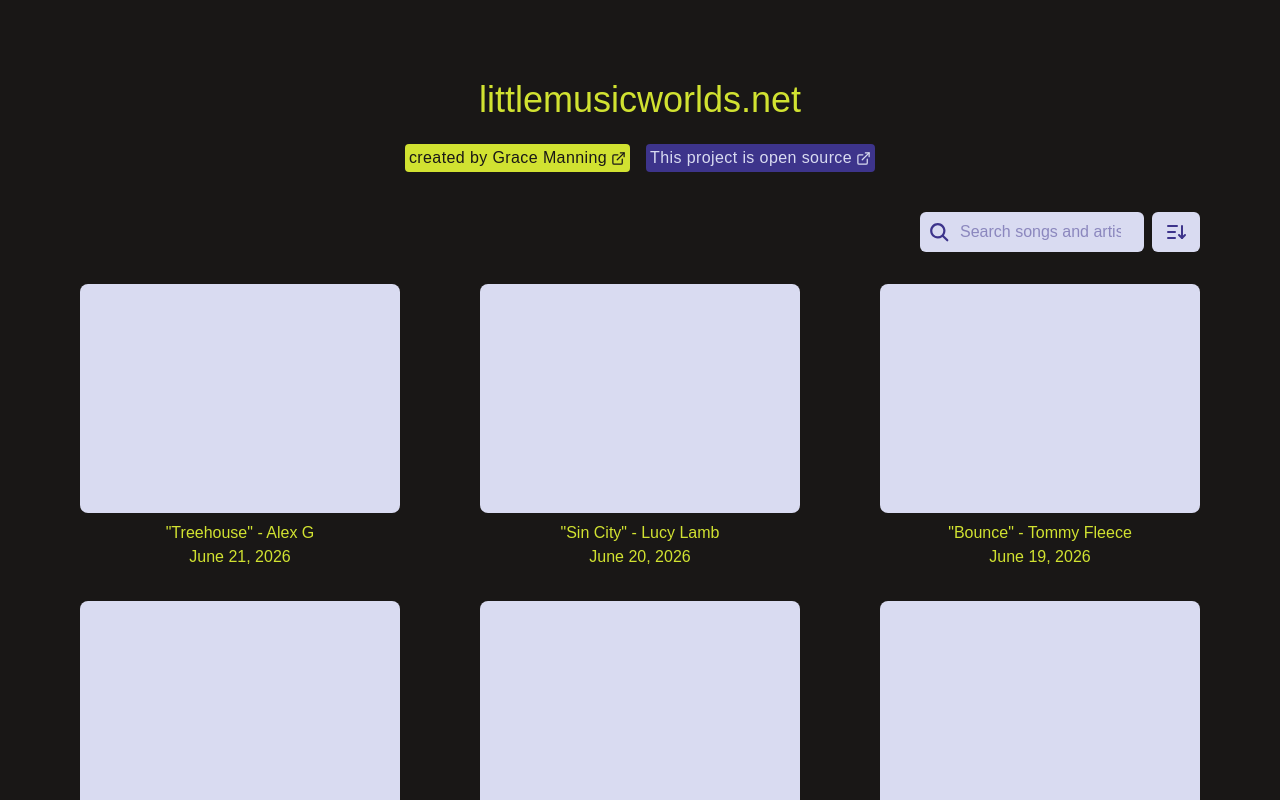
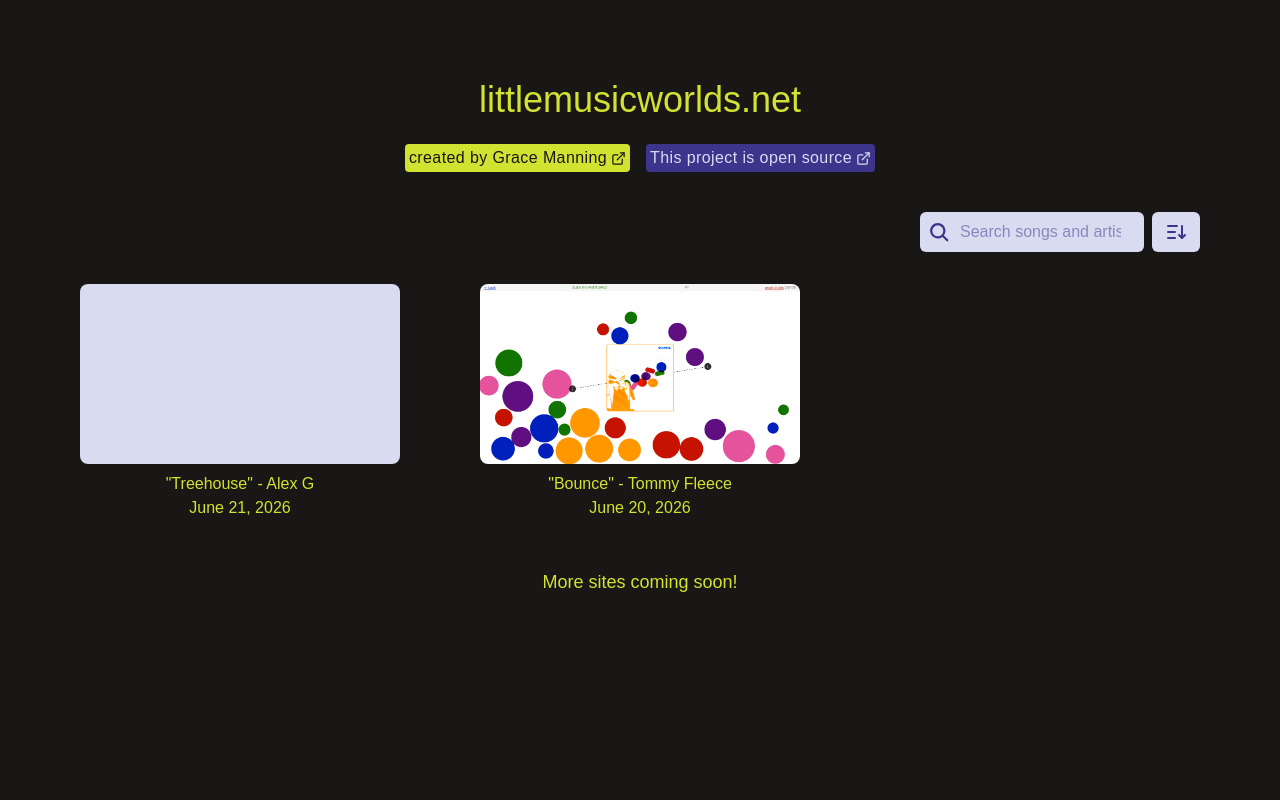
Before and after one commit to gracebmanning/littlemusicworlds, a Next.js app: page / in a window 1280 px wide. Shown: the top 800 px of the page. Built offline with nearby package versions, Linux system fonts and the light colour scheme; a web font is replaced by a local one.

Commit message:
bounce thumbnail; adjust grid thumbnail rendering

```diff
--- a/components/grid.tsx
+++ b/components/grid.tsx
@@ -44,13 +44,15 @@ export default function Grid({ sites }: { sites: Site[] }) {
                             href={sitePath(site)}
                             className="flex flex-col justify-center items-center gap-2"
                         >
-                            <Image
-                                src={site.thumbnail}
-                                alt="Lavender rectangle"
-                                width="350"
-                                height="250"
-                                className="w-full rounded-lg"
-                            />
+                            <div className="relative w-full aspect-video overflow-hidden rounded-lg">
+                                <Image
+                                    src={site.thumbnail}
+                                    alt={`Thumbnail for "${site.songTitle}" by ${site.artists.map((a) => a.name).join(", ")}`}
+                                    fill
+                                    sizes="(min-width: 1024px) 33vw, 50vw"
+                                    className="object-cover"
+                                />
+                            </div>
                             <div className="flex flex-col justify-center items-center">
                                 <p className="text-center">{`"${site.songTitle}" - ${site.artists.map((a) => a.name).join(", ")}`}</p>
                                 {site.publishDate.length > 0 && (
--- a/lib/siteData.tsx
+++ b/lib/siteData.tsx
@@ -29,6 +29,21 @@ export const sites: Site[] = [
         thumbnail: "/images/rectangle.png",
     },
     {
+        songTitle: "Bounce",
+        songSlug: "bounce",
+        artists: [
+            {
+                name: "Tommy Fleece",
+                slug: "tommy-fleece",
+            },
+        ],
+        publishDate: "2026-06-20",
+        thumbnail: "/images/thumbnails/tommy-fleece-bounce.png",
+    },
+];
+
+/*
+{
     songTitle: "Sin City",
     songSlug: "sin-city",
     artists: [
@@ -38,18 +53,6 @@ export const sites: Site[] = [
         },
     ],
     publishDate: "2026-06-20",
-        thumbnail: "/images/rectangle.png",
-    },
-    {
-        songTitle: "Bounce",
-        songSlug: "bounce",
-        artists: [
-            {
-                name: "Tommy Fleece",
-                slug: "tommy-fleece",
-            },
-        ],
-        publishDate: "2026-06-19",
     thumbnail: "/images/rectangle.png",
 },
 {
@@ -100,4 +103,4 @@ export const sites: Site[] = [
     publishDate: "2026-06-13",
     thumbnail: "/images/rectangle.png",
 },
-];
+*/
```
Also changed, not shown: public/images/thumbnails/tommy-fleece-bounce.png (added). Lines whose indentation alone changed are shown as unchanged.
